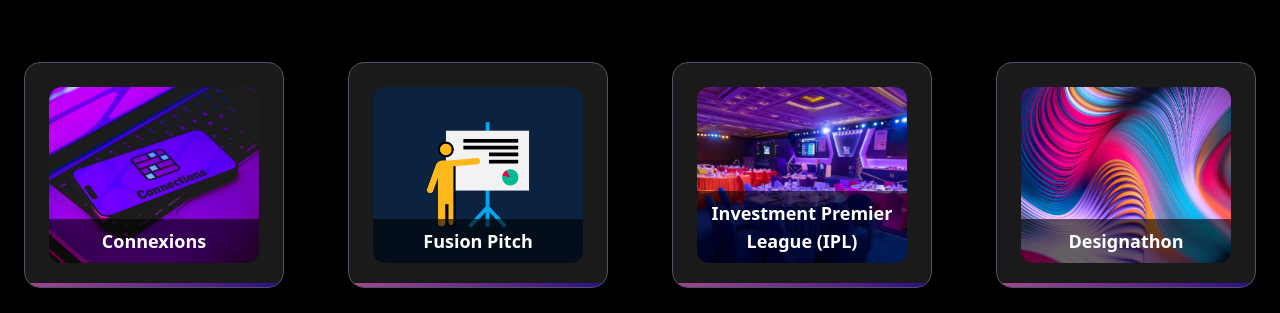
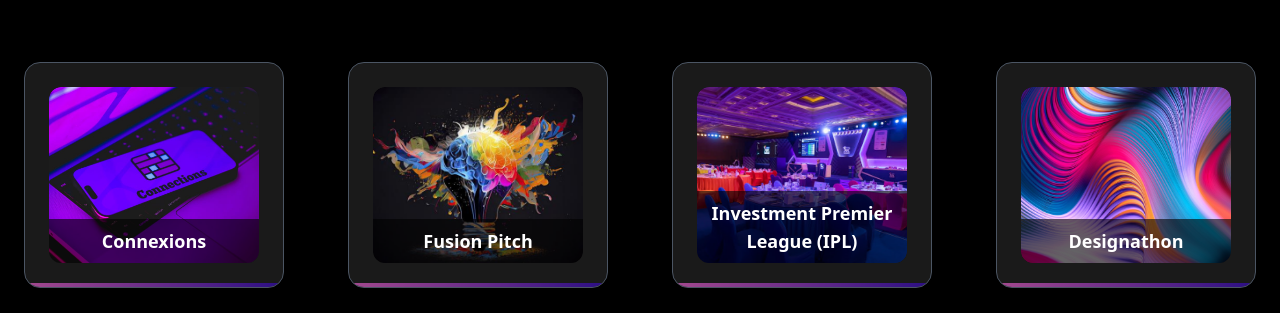
Before and after one commit to Antony-AK/Symposite, a React (Vite) app: page / in a window 1280 px wide. Shown: the part 2938-3251 px from the top of the page. Built offline with nearby package versions, Linux system fonts and the light colour scheme; a web font is replaced by a local one.

Commit message:
updated images

```diff
--- a/src/Components/Events/Events.jsx
+++ b/src/Components/Events/Events.jsx
@@ -2,7 +2,7 @@ import React from "react";
 import { Link } from "react-router-dom";
 import { motion } from "framer-motion";
 import paperpres from '../../assets/images/fusionpitch.jpg';
-import bulb from '../../assets/images/paperpres.jpg';
+import ideas from '../../assets/images/idea.jpg';
 import datathon from '../../assets/images/datathon.png';
 import quiz from '../../assets/images/quiz.jpeg.jpg';
 import codewars from '../../assets/images/code-wars.png';
@@ -16,7 +16,7 @@ const events = [
   { id: 3, title: "Datathon", slug: "datathon", image: datathon },
   { id: 4, title: "Tech Quiz", slug: "tech-quiz", image: quiz },
   { id: 5, title: "Connexions", slug: "connexions", image: connections },
-  { id: 6, title: "Fusion Pitch", slug: "fusion-pitch", image: bulb },
+  { id: 6, title: "Fusion Pitch", slug: "fusion-pitch", image: ideas },
   { id: 7, title: "Investment Premier League (IPL)", slug: "ipl", image: ipl },
   { id: 8, title: "Designathon", slug: "designathon", image: desinathon },
 ];
```
Also changed, not shown: src/assets/images/idea.jpg (added).
